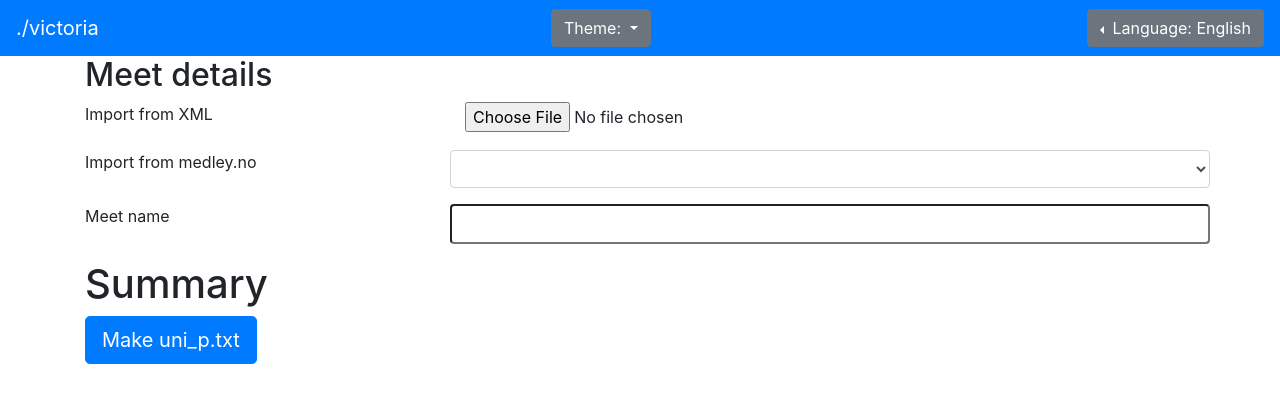
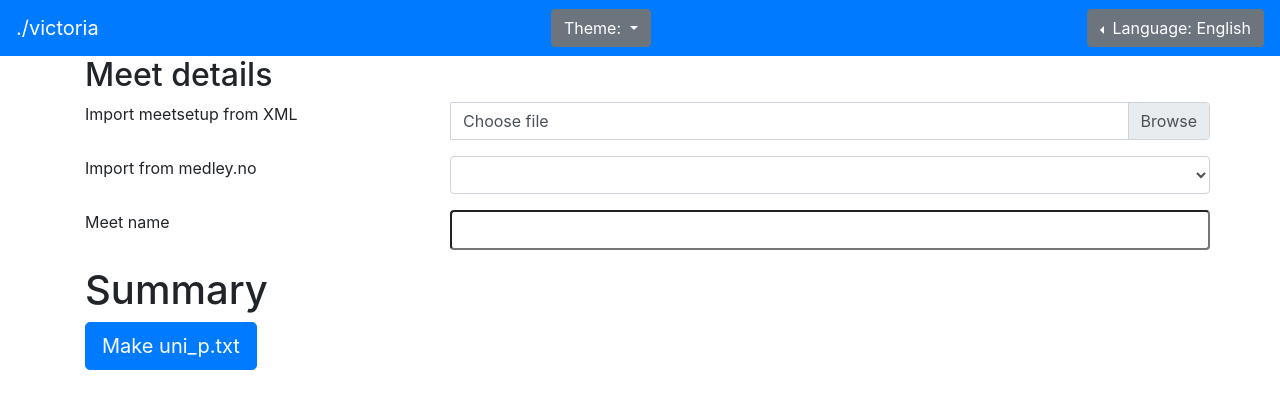
Before and after one commit to Balonbal/dot-slash-victoria, a Jekyll site: the page built from tools/uni_p.html, in a window 1280 px wide. Shown: the top 409 px of the page. Built offline with Jekyll 4.4.1, drawn with Linux system fonts in a browser that asks for light colours; nearby versions of some CDN libraries.

Commit message:
Now unsing bootstrap's file-input

```diff
--- a/tools/uni_p.html
+++ b/tools/uni_p.html
@@ -11,8 +11,15 @@ modals: [uni_p-change-meet.html, uni_p-add-club.html]
 	<section id="meetSettings">
 
 		<div class="form-group row">
-			<label for="importFile-meetSetup" class="col-4 t">Import from XML</label>
-			<input type="file" accept=".xml" class="form-control-file col-8" id="importFile-meetSetup"/>
+			<div class="input-group">
+				<div class="col-4">
+					<label for="importFile-meetSetup">Import meetsetup from XML</label>
+				</div>
+				<div class="custom-file col-8">
+					<label class="custom-file-label">Choose file</label>
+					<input type="file" accept=".xml" class="custom-file-input t" id="importFile-meetSetup">
+				</div>
+			</div>
 		</div>
 
 
```
